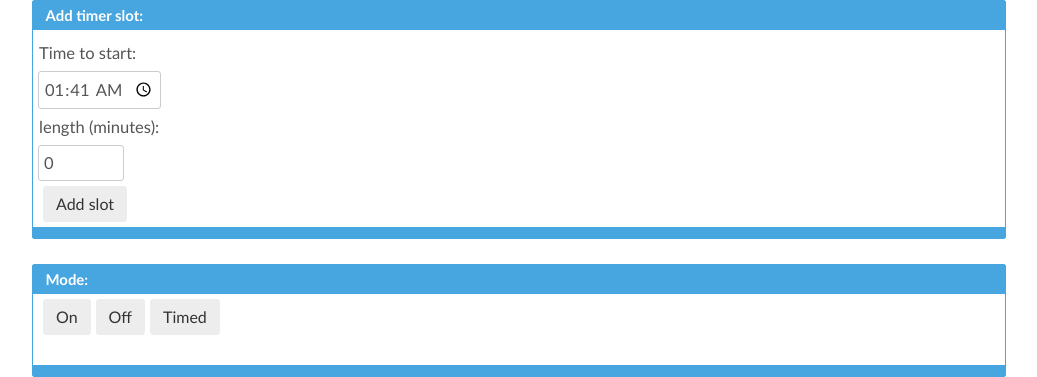
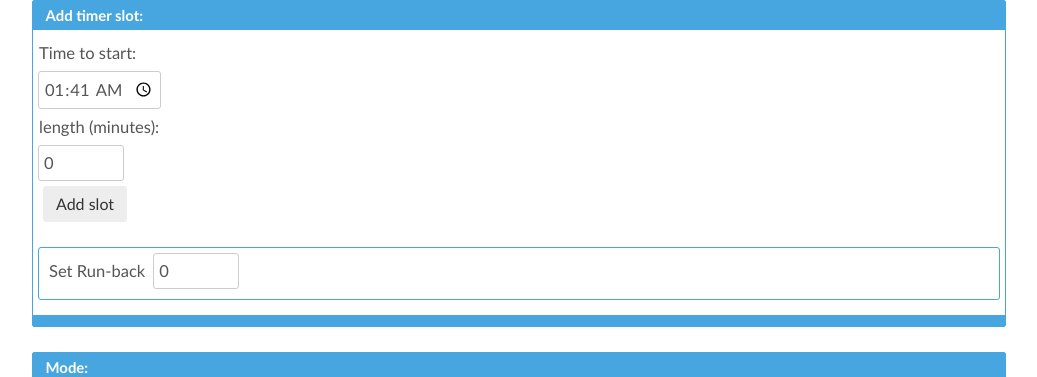
Before and after one commit to Rodneystar/ReactTut, a React app: page / in a window 1280 px wide. Shown: the top 377 px of the page, without its empty margins (121-1158 px from the left). Built offline with nearby package versions, Linux system fonts and the light colour scheme; no server answers.

Commit message:
first Commit

```diff
--- a/src/containers/AddSlotForm.js
+++ b/src/containers/AddSlotForm.js
@@ -1,6 +1,7 @@
 import React from 'react';
 import ReactDOM from 'react-dom';
 import axios from 'axios';
+import RunBackPane from './RunBackPane.js'
 
   class AddSlotForm extends React.Component {
     constructor(props) {
@@ -21,11 +22,12 @@ import axios from 'axios';
 
 	render() {
 		return(
-      <div className="container container-blue form form-left">
+      <div className="container container-blue">
         <header>
            <h5>Add timer slot:</h5>
         </header>
-	       <span>
+
+  	       <span className="form form-left" id="addForm">
 
               <label htmlFor="startTime">Time to start:</label>
               <input id="startTime" type="time" name="startTime"  value={this.state.start}
@@ -44,6 +46,9 @@ import axios from 'axios';
   					</div>
 
   	       </span>
+
+
+        <RunBackPane runBackFinish={this.props.runBackFinish}/>
         <footer>
         </footer>
       </div>
--- a/src/containers/App.js
+++ b/src/containers/App.js
@@ -8,7 +8,7 @@ import ModeSwitchPane from './ModeSwitchPane.js'
 class App extends React.Component {
   constructor() {
     super()
-    this.hostUrl = "http://localhost:8000/"
+    this.hostUrl = "http://localhost:8080/"
     this.state = {jsonTable: []};
             this.getProps();
   }
--- /dev/null
+++ b/src/containers/RunBackPane.js
@@ -0,0 +1,34 @@
+import React from 'react';
+import ReactDOM from 'react-dom';
+import axios from 'axios';
+
+  class RunBackPane extends React.Component {
+    constructor(props) {
+      super(props);
+      this.state = {runBackLength: 0};
+    }
+
+	getNow() {
+
+	}
+
+	handleAdd = (event) => {
+
+	}
+
+	render() {
+		return(
+      <div id="runBackForm" className="container container-blue">
+        <div className="form form-horizontal">
+          <label htmlFor="runBackLength">Set Run-back </label>
+            <input id="runBackLength" type="number" name="runBackLength" min="30" max="1490" step="30"  value={this.state.runBackLength}
+              onChange={(event) =>{
+                this.setState({runBackLength: event.target.value});
+              }}/>
+        </div>
+    	</div>
+		)
+	}
+}
+
+export {RunBackPane as default}
--- a/src/css/styles.css
+++ b/src/css/styles.css
@@ -9,3 +9,15 @@
 .eventTableRow {
   cursor: pointer;
 }
+#runBackLength {
+  margin-left:8px;
+}
+
+div#runBackForm.container-blue{
+  margin-bottom : 10px;
+}
+
+#runBackForm div.form.form-horizontal {
+  margin-bottom : 5px;
+  margin-left : 5px;
+}
```
Also changed, not shown: 2 other files (tests, documents, lock files or other folders). Lines whose indentation alone changed are shown as unchanged.
